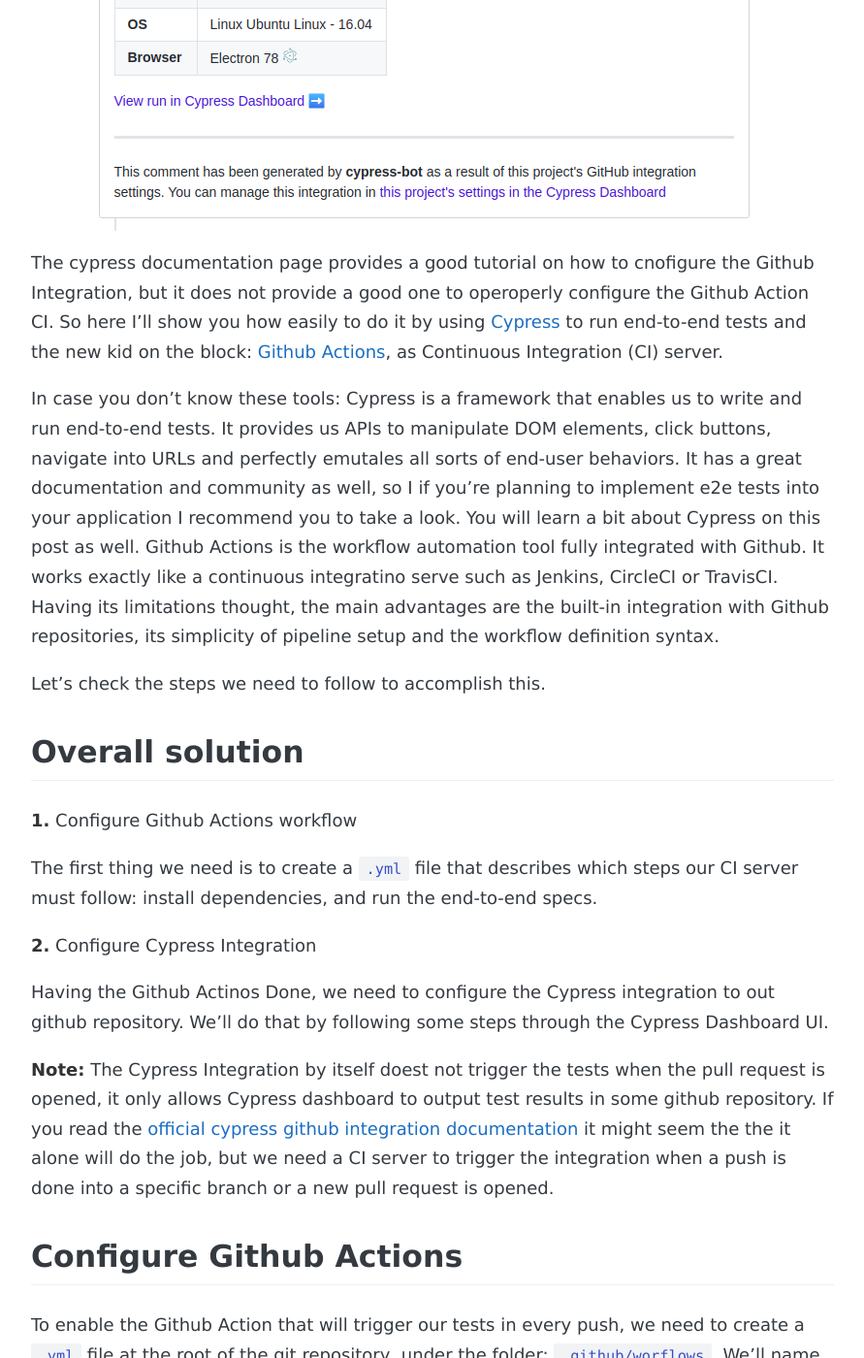
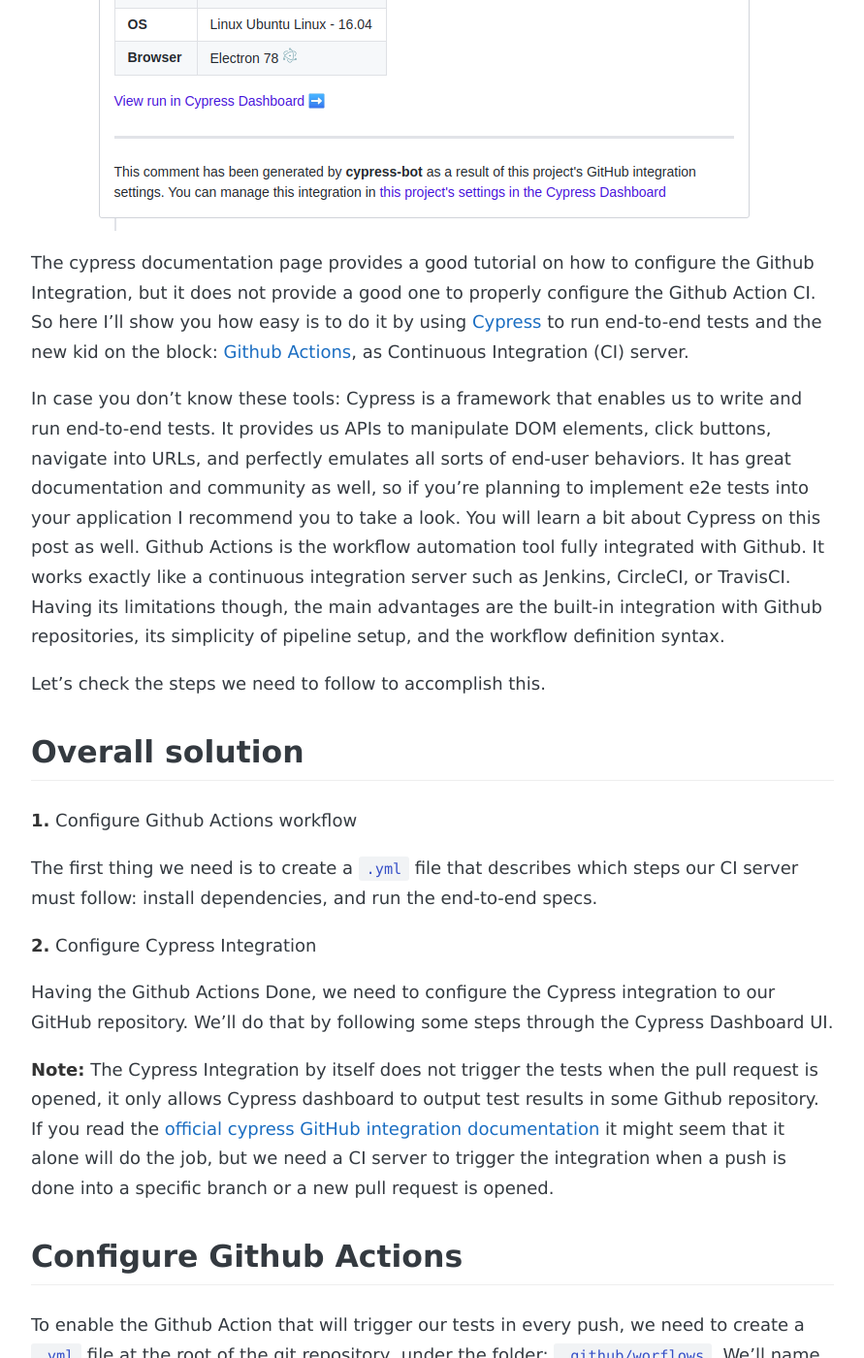
Before and after one commit to andreybleme/andreybleme.github.io, a Jekyll site: the page built from _posts/2020-02-29-continuous-Integration-with-github-actions-and-cypress-end-to-end-tests.markdown, in a window 1280 px wide and 1400 px high, scrolled down 972 px. Shown: the whole window at 97% size, without its empty margins (194-1085 px from the left). Built offline with Jekyll 4.4.1, drawn with Linux system fonts in a browser that asks for light colours; nearby versions of some CDN libraries; some web fonts are replaced; comment, search, counter and statistics services are not loaded; some of the changed text lies outside the part shown.

Commit message:
Fix cypress post grammar

```diff
--- a/_posts/2020-02-29-continuous-Integration-with-github-actions-and-cypress-end-to-end-tests.markdown
+++ b/_posts/2020-02-29-continuous-Integration-with-github-actions-and-cypress-end-to-end-tests.markdown
@@ -12,9 +12,9 @@
 
 ![Cypress Integration Feedback](https://raw.githubusercontent.com/andreybleme/andreybleme.github.io/master/assets/img/cypress-integration-comment.png "Cypress Integration Feedback")
 
-The cypress documentation page provides a good tutorial on how to cnofigure the Github Integration, but it does not provide a good one to operoperly configure the Github Action CI. So here I'll show you how easily to do it by using [Cypress](s) to run end-to-end tests and the new kid on the block: [Github Actions](s), as Continuous Integration (CI) server.
+The cypress documentation page provides a good tutorial on how to configure the Github Integration, but it does not provide a good one to properly configure the Github Action CI. So here I'll show you how easy is to do it by using [Cypress](s) to run end-to-end tests and the new kid on the block: [Github Actions](s), as Continuous Integration (CI) server.
 
-In case you don't know these tools: Cypress is a framework that enables us to write and run end-to-end tests. It provides us APIs to manipulate DOM elements, click buttons, navigate into URLs and perfectly emutales all sorts of end-user behaviors. It has a great documentation and community as well, so I if you're planning to implement e2e tests into your application I recommend you to take a look. You will learn a bit about Cypress on this post as well. Github Actions is the workflow automation tool fully integrated with Github. It works exactly like a continuous integratino serve such as Jenkins, CircleCI or TravisCI. Having its limitations thought, the main advantages are the built-in integration with Github repositories, its simplicity of pipeline setup and the workflow definition syntax.
+In case you don't know these tools: Cypress is a framework that enables us to write and run end-to-end tests. It provides us APIs to manipulate DOM elements, click buttons, navigate into URLs, and perfectly emulates all sorts of end-user behaviors. It has great documentation and community as well, so if you're planning to implement e2e tests into your application I recommend you to take a look. You will learn a bit about Cypress on this post as well. Github Actions is the workflow automation tool fully integrated with Github. It works exactly like a continuous integration server such as Jenkins, CircleCI, or TravisCI. Having its limitations though, the main advantages are the built-in integration with Github repositories, its simplicity of pipeline setup, and the workflow definition syntax.
 
 Let's check the steps we need to follow to accomplish this.
 
@@ -27,9 +27,9 @@
 
 **2.** Configure Cypress Integration
 
-Having the Github Actinos Done, we need to configure the Cypress integration to out github repository. We'll do that by following some steps through the Cypress Dashboard UI.
+Having the Github Actions Done, we need to configure the Cypress integration to our GitHub repository. We'll do that by following some steps through the Cypress Dashboard UI.
 
-**Note:** The Cypress Integration by itself doest not trigger the tests when the pull request is opened, it only allows Cypress dashboard to output test results in some github repository. If you read the [official cypress github integration documentation](s) it might seem the the it alone will do the job, but we need a CI server to trigger the integration when a push is done into a specific branch or a new pull request is opened.
+**Note:** The Cypress Integration by itself does not trigger the tests when the pull request is opened, it only allows Cypress dashboard to output test results in some Github repository. If you read the [official cypress GitHub integration documentation](s) it might seem that it alone will do the job, but we need a CI server to trigger the integration when a push is done into a specific branch or a new pull request is opened.
 
 
 Configure Github Actions
@@ -89,7 +89,7 @@
 
 **4.** Click the **Install the Cypress GitHub App** button.
 
-**5.** You will be redirected to github.com to complete the installation. Select the desired github organization or account to integrate with your cypress dashboard organization.
+**5.** You will be redirected to github.com to complete the installation. Select the desired Github organization or account to integrate with your cypress dashboard organization.
 
 ![Select a GitHub organization](https://docs.cypress.io/img/dashboard/github-integration/select-gh-org.31c7ade5.jpg)
 
```
Also changed, not shown: other parts of _posts/2020-02-29-continuous-Integration-with-github-actions-and-cypress-end-to-end-tests.markdown (+7 -7 lines), 1 other file.
